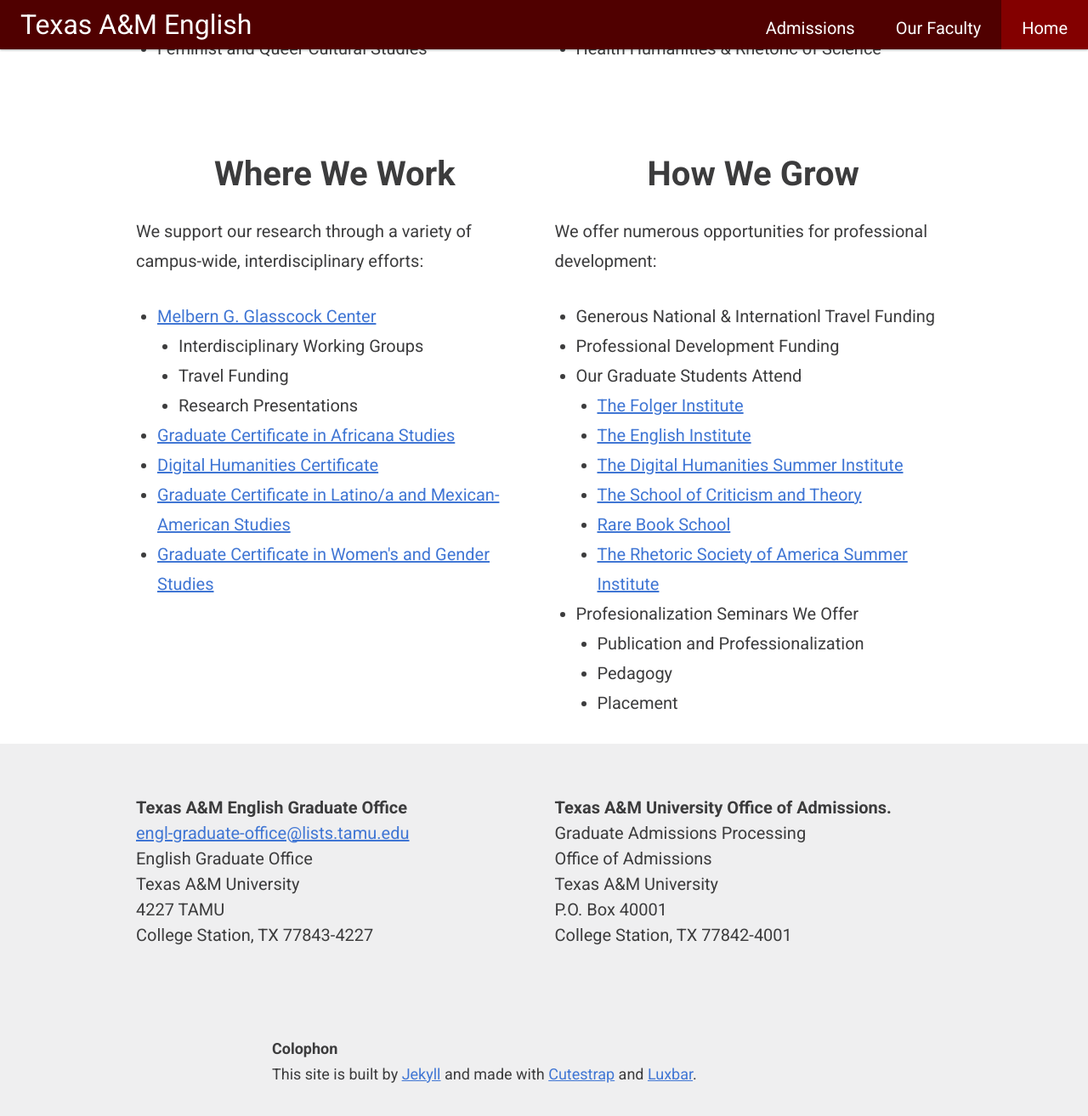
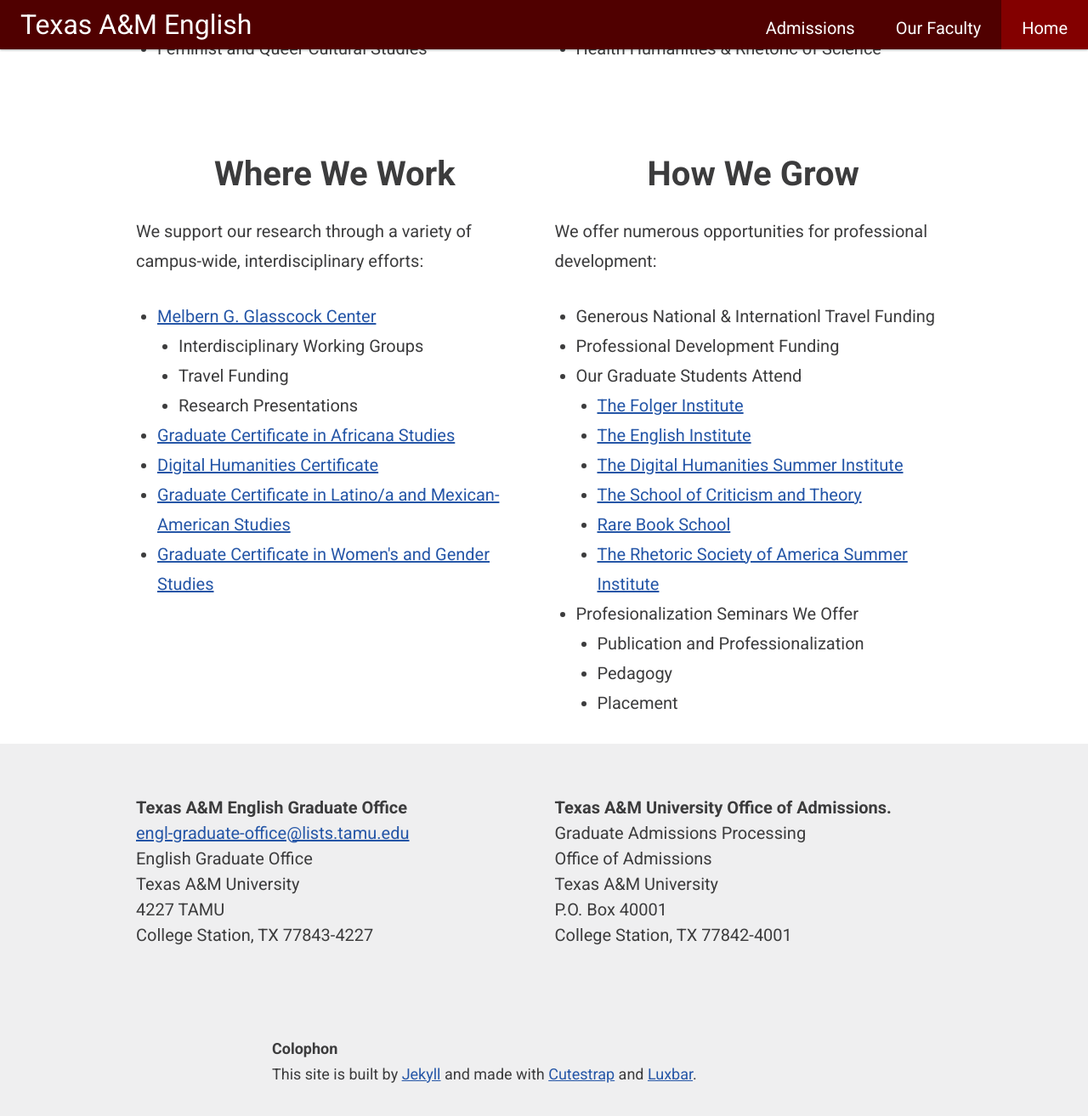
Before and after one commit to oncomouse/tamu, a Jekyll site: the page built from index.html, in a window 1280 px wide and 1400 px high, scrolled down 911 px. Shown: the top 1313 px of the window at 85% size. Built offline with Jekyll 4.4.1, drawn with Linux system fonts in a browser that asks for light colours.

Commit message:
Accessibility Updates

```diff
--- a/_layouts/default.html
+++ b/_layouts/default.html
@@ -2,7 +2,7 @@
 layout: compress
 ---
 <!DOCTYPE html>
-<html>
+<html lang="eng">
 
 	{% include head.html %}
 
--- a/_sass/_site-variables.scss
+++ b/_sass/_site-variables.scss
@@ -7,5 +7,8 @@
 $maroon-hl: lighten($maroon-bg, 10%);
 $primary: $maroon-bg;
 $primary-dark: darken($primary, 2%);
+
+$link: #2556A7;
+$link--visited: #2556A7;
 //$font-size: 1rem;
 //$line-height: 1.25rem;
--- a/public/css/site.scss
+++ b/public/css/site.scss
@@ -40,15 +40,6 @@
 }
 // Page Appearance
 // ================================================================
-main a,
-footer a {
-  &:visited {
-    color: $link;
-  }
-  &:hover {
-    color: $link--hover;
-  }
-}
 span.indent {
   padding-left: 30px;
 }
```
